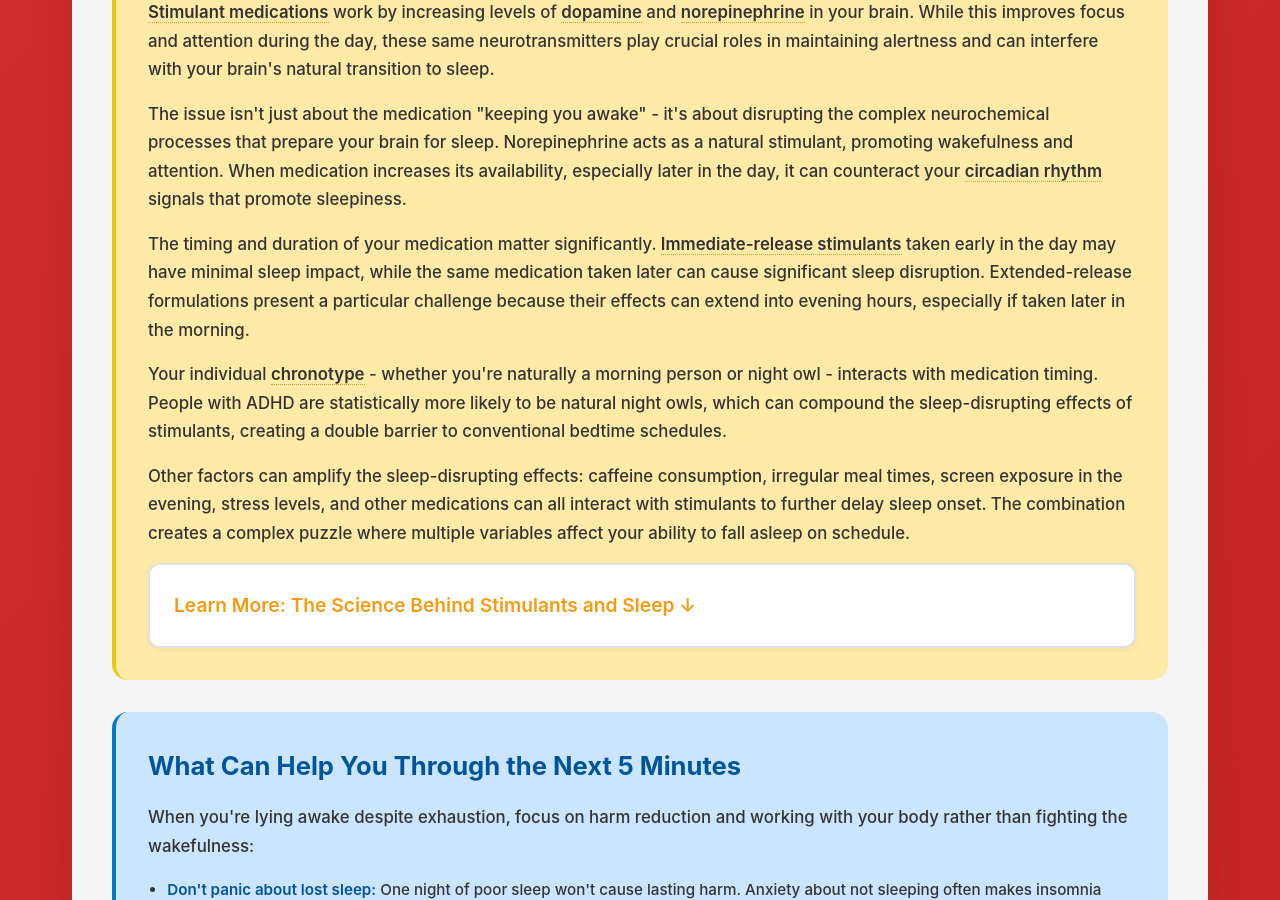
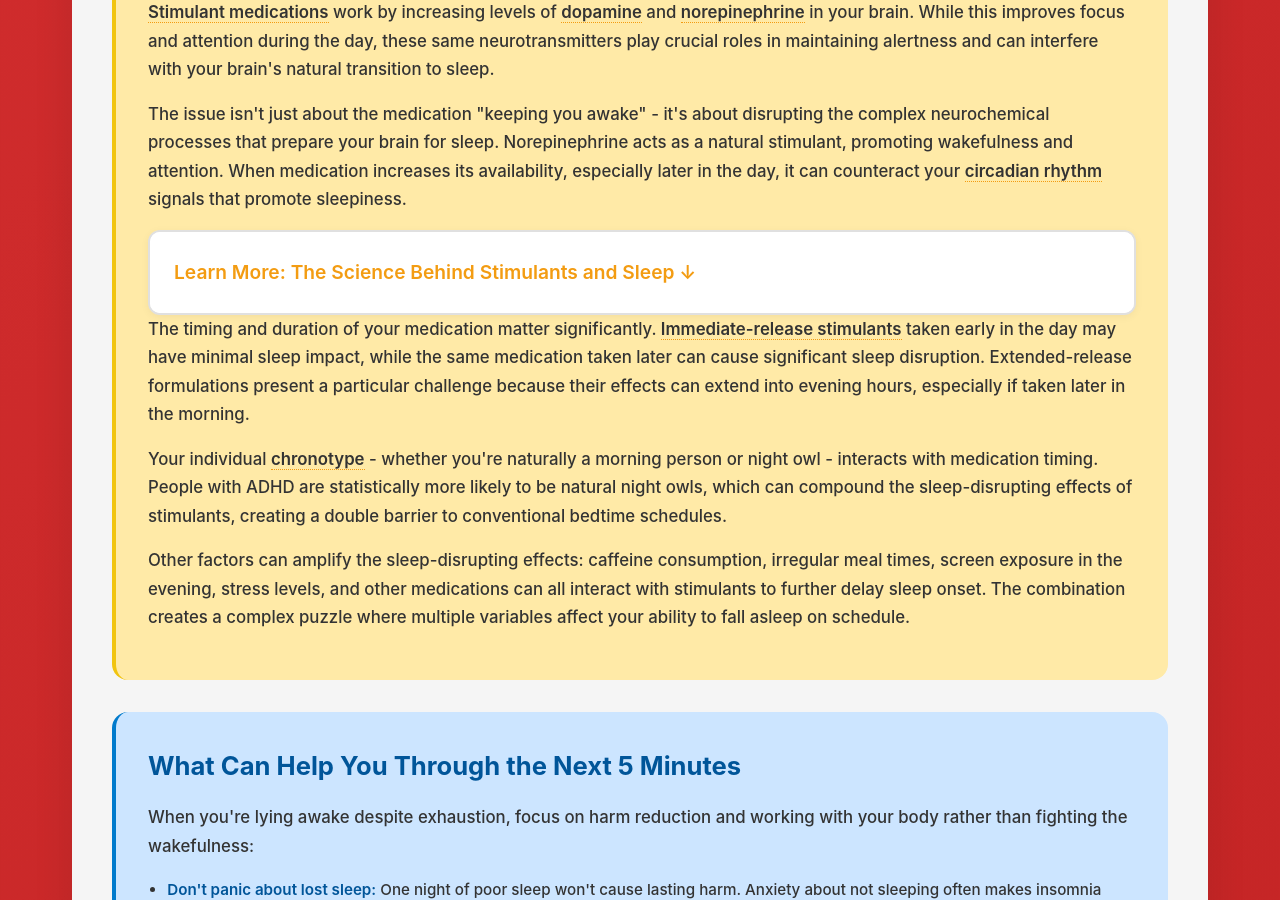
Before and after one commit to neurodivergent-survival-guide/neurodivergent-survival-guide, a Jekyll site: the page built from struggles/stimulant-sleep-disruption.html, in a window 1280 px wide and 900 px high, scrolled down 1775 px. Built offline with Jekyll 4.4.1, drawn with Linux system fonts in a browser that asks for light colours; some of the changed text lies outside the part shown.

Commit message:
Update stimulant-sleep-disruption.html

```diff
--- a/struggles/stimulant-sleep-disruption.html
+++ b/struggles/stimulant-sleep-disruption.html
@@ -45,14 +45,8 @@ search_terms: ["can't sleep meds", "wired at night", "stimulants insomnia", "med
 
         <p>The issue isn't just about the medication "keeping you awake" - it's about disrupting the complex neurochemical processes that prepare your brain for sleep. Norepinephrine acts as a natural stimulant, promoting wakefulness and attention. When medication increases its availability, especially later in the day, it can counteract your <span class="jargon">circadian rhythm<span class="tooltip">Your body's internal 24-hour clock that regulates sleep-wake cycles and other biological processes</span></span> signals that promote sleepiness.</p>
 
-        <p>The timing and duration of your medication matter significantly. <span class="jargon">Immediate-release stimulants<span class="tooltip">Short-acting ADHD medications that work for 4-5 hours</span></span> taken early in the day may have minimal sleep impact, while the same medication taken later can cause significant sleep disruption. Extended-release formulations present a particular challenge because their effects can extend into evening hours, especially if taken later in the morning.</p>
-
-        <p>Your individual <span class="jargon">chronotype<span class="tooltip">Your natural preference for when you feel most alert and when you naturally want to sleep</span></span> - whether you're naturally a morning person or night owl - interacts with medication timing. People with ADHD are statistically more likely to be natural night owls, which can compound the sleep-disrupting effects of stimulants, creating a double barrier to conventional bedtime schedules.</p>
-
-        <p>Other factors can amplify the sleep-disrupting effects: caffeine consumption, irregular meal times, screen exposure in the evening, stress levels, and other medications can all interact with stimulants to further delay sleep onset. The combination creates a complex puzzle where multiple variables affect your ability to fall asleep on schedule.</p>
-
-        <div class="learn-more">
-            <h3 onclick="toggleLearnMore(this.parentElement)">Learn More: The Science Behind Stimulants and Sleep ↓</h3>
+        <div class="learn-more" onclick="toggleLearnMore(this)">
+            <h3>Learn More: The Science Behind Stimulants and Sleep ↓</h3>
             <div class="learn-more-content">
                 <p>Stimulant medications affect multiple brain regions involved in sleep regulation. The <span class="jargon">prefrontal cortex<span class="tooltip">Brain region responsible for executive function, but also involved in sleep-wake regulation</span></span>, which medication targets for ADHD symptoms, also plays a role in sleep initiation and maintenance.</p>
 
@@ -64,7 +58,11 @@ search_terms: ["can't sleep meds", "wired at night", "stimulants insomnia", "med
             </div>
         </div>
 
+        <p>The timing and duration of your medication matter significantly. <span class="jargon">Immediate-release stimulants<span class="tooltip">Short-acting ADHD medications that work for 4-5 hours</span></span> taken early in the day may have minimal sleep impact, while the same medication taken later can cause significant sleep disruption. Extended-release formulations present a particular challenge because their effects can extend into evening hours, especially if taken later in the morning.</p>
 
+        <p>Your individual <span class="jargon">chronotype<span class="tooltip">Your natural preference for when you feel most alert and when you naturally want to sleep</span></span> - whether you're naturally a morning person or night owl - interacts with medication timing. People with ADHD are statistically more likely to be natural night owls, which can compound the sleep-disrupting effects of stimulants, creating a double barrier to conventional bedtime schedules.</p>
+
+        <p>Other factors can amplify the sleep-disrupting effects: caffeine consumption, irregular meal times, screen exposure in the evening, stress levels, and other medications can all interact with stimulants to further delay sleep onset. The combination creates a complex puzzle where multiple variables affect your ability to fall asleep on schedule.</p>
     </div>
 
     <div class="immediate-help">
@@ -154,8 +152,7 @@ search_terms: ["can't sleep meds", "wired at night", "stimulants insomnia", "med
             <a href="{{ '/struggles/stimulant-appetite-suppression.html' | relative_url }}" class="struggle-tag">Stimulant Appetite Suppression</a>
             <a href="{{ '/struggles/stimulant-crash-and-rebound.html' | relative_url }}" class="struggle-tag">Stimulant Crash and Rebound</a>
             <a href="{{ '/struggles/sleep-rhythm-disruption.html' | relative_url }}" class="struggle-tag">Sleep Rhythm Disruption</a>
-            <a href="{{ '/struggles/medication-timing-and-daily-structure.html' | relative_url }}" class="struggle-tag">Medication Timing and Daily Structure</a>
-            <a href="{{ '/struggles/executive-dysfunction-self-care.html' | relative_url }}" class="struggle-tag">Executive Dysfunction Self-Care</a>
+            <a href="{{ '/struggles/physical-restlessness.html' | relative_url }}" class="struggle-tag">Physical Restlessness</a>
         </div>
     </div>
 </div>
```
